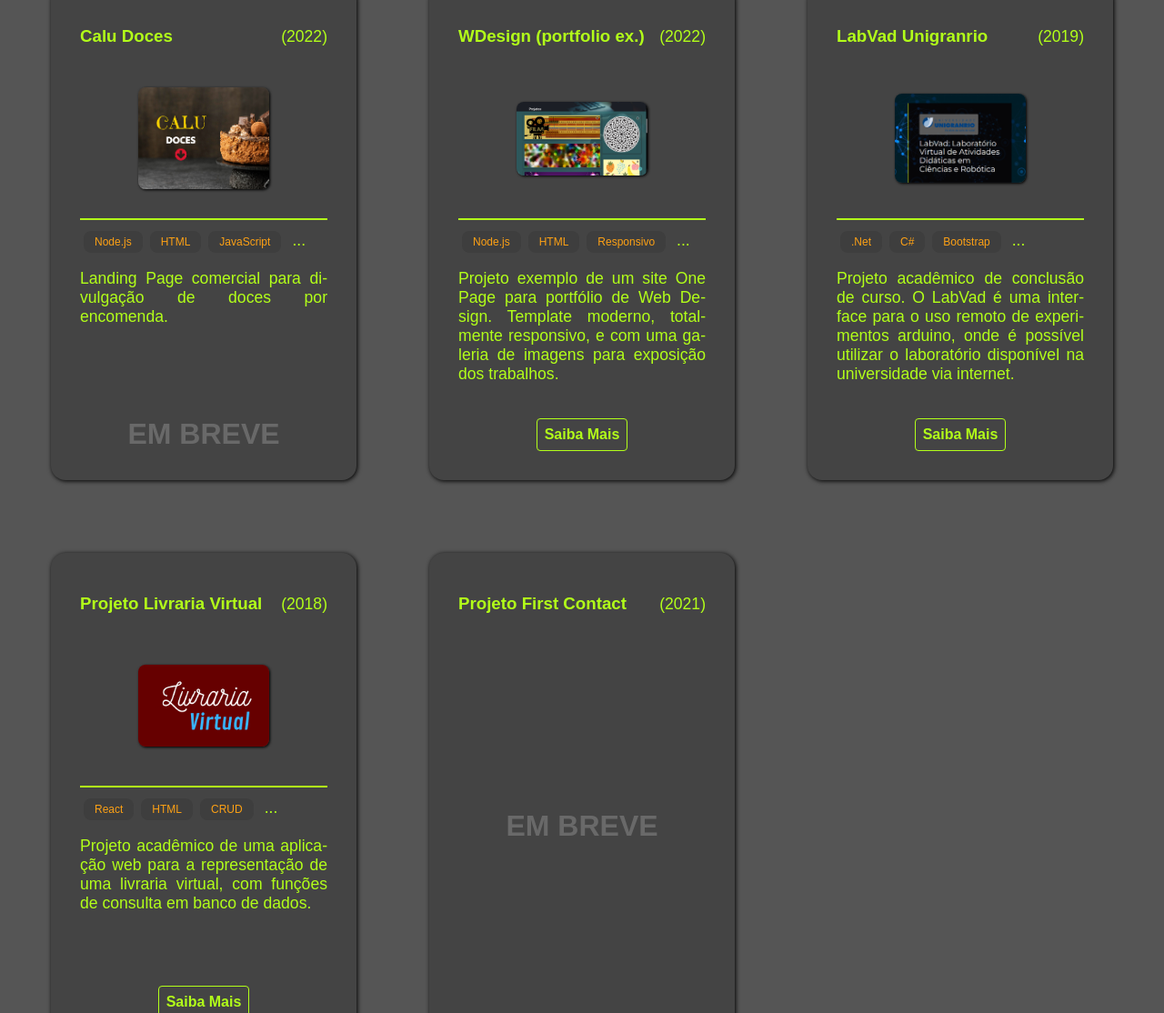
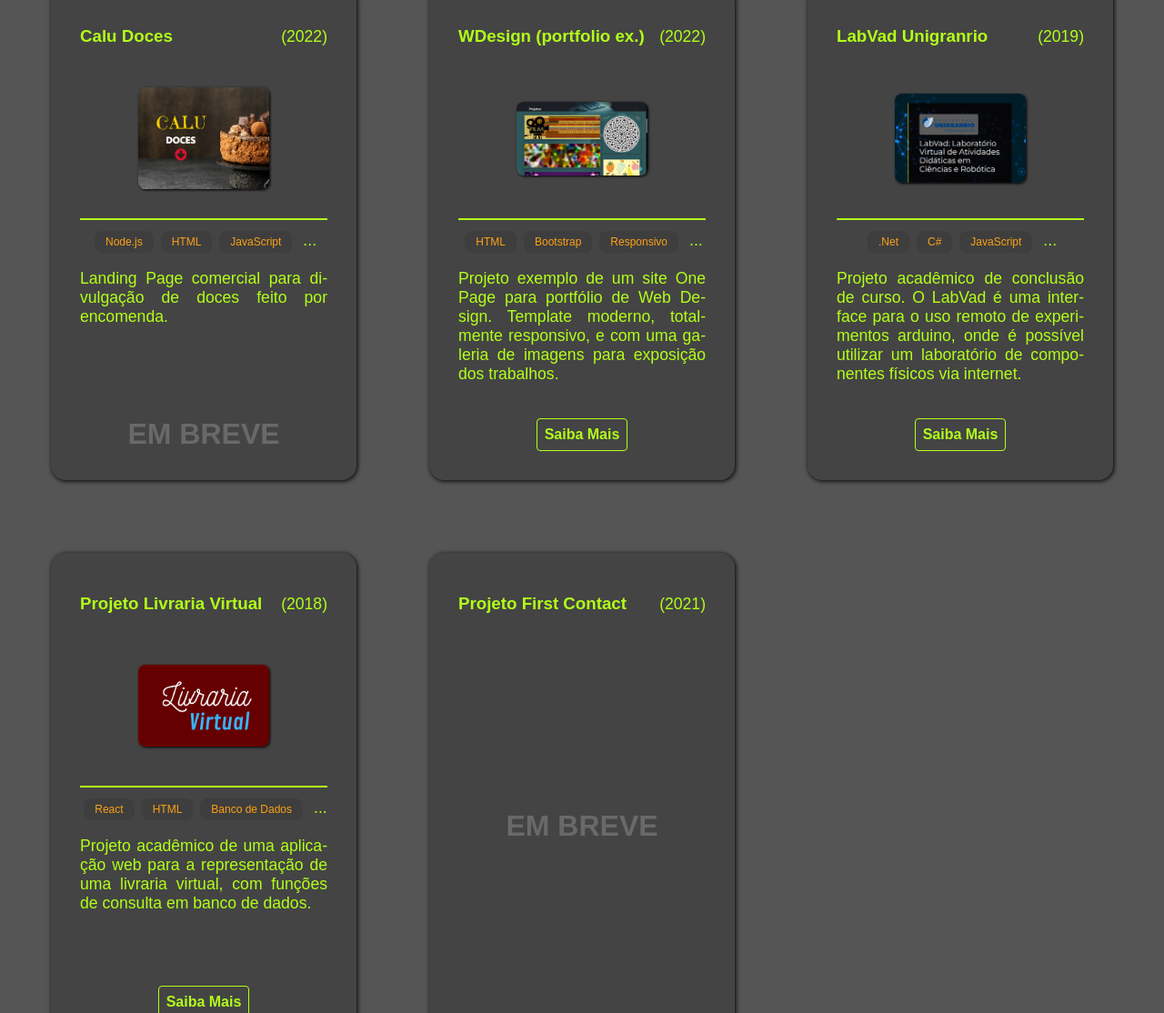
Before and after one commit to Conatto/conatto.github.io, a website: page index.html in a window 1280 px wide. Shown: the part 318-1432 px from the top of the page at 91% size. Drawn offline with nearby package versions, Linux system fonts and the light colour scheme.

Commit message:
reviewing content

```diff
--- a/index.html
+++ b/index.html
@@ -15,7 +15,7 @@
     <script src="../scripts/index.js"></script>
     <script src="https://unpkg.com/typeit@8.7.0/dist/index.umd.js"></script>
 
-    <title>Bem-Vindo!</title>
+    <title>Conatto - Portfólio</title>
 </head>
 <body class="scroll-hidden">
     <div class="container">
@@ -42,7 +42,7 @@
                 </div>
                 <div class="card-content">
                     <p class="card-text">
-                        Landing Page comercial para divulgação de doces por encomenda.
+                        Landing Page comercial para divulgação de doces feito por encomenda.
                     </p>
                 </div>
                 <div class="card-footer">
@@ -61,8 +61,8 @@
                     <img src="./static/images/WDesign/wdesign.png">
                 </div>
                 <div class="card-tagfield">
-                    <span class="tag">Node.js</span>
                     <span class="tag">HTML</span>
+                    <span class="tag">Bootstrap</span>
                     <span class="tag">Responsivo</span>
                     <p class="card-text">...</p>
                 </div>
@@ -87,12 +87,12 @@
                     <div class="card-tagfield">
                         <span class="tag">.Net</span>
                         <span class="tag">C#</span>
-                        <span class="tag">Bootstrap</span>
+                        <span class="tag">JavaScript</span>
                         <p class="card-text">...</p>
                     </div>
                     <div class="card-content">
                         <p class="card-text">
-                            Projeto acadêmico de conclusão de curso. O LabVad é uma interface para o uso remoto de experimentos arduino, onde é possível utilizar o laboratório disponível na universidade via internet.
+                            Projeto acadêmico de conclusão de curso. O LabVad é uma interface para o uso remoto de experimentos arduino, onde é possível utilizar um laboratório de componentes físicos via internet.
                         </p>
                     </div>
                     <div class="card-footer">
@@ -112,7 +112,7 @@
                     <div class="card-tagfield">
                         <span class="tag">React</span>
                         <span class="tag">HTML</span>
-                        <span class="tag">CRUD</span>
+                        <span class="tag">Banco de Dados</span>
                         <p class="card-text">...</p>
                     </div>
                     <div class="card-content">
--- a/styles/css/style.css
+++ b/styles/css/style.css
@@ -261,6 +261,7 @@ footer {
 }
 .card-tagfield {
     display: flex;
+    justify-content: center;
     height: fit-content;
     padding: .5rem 0;
     border-top: 2px solid #B2FF19;
```
Also changed, not shown: projetos.html (+9 -9 lines).
